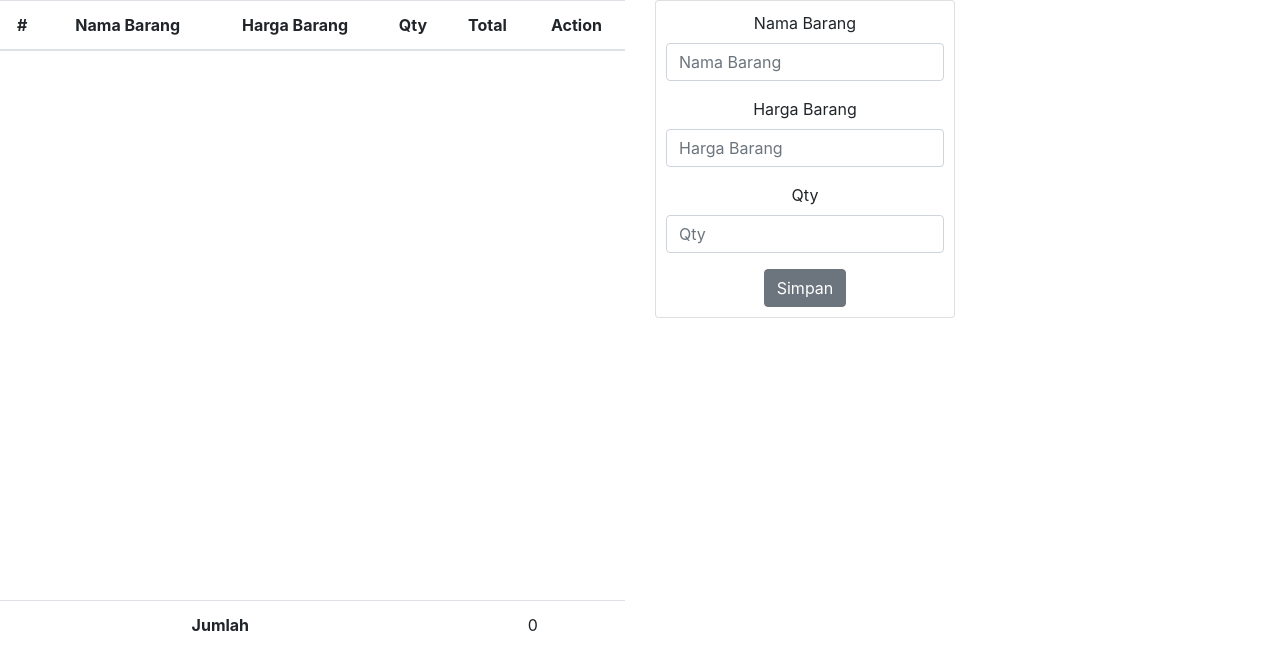
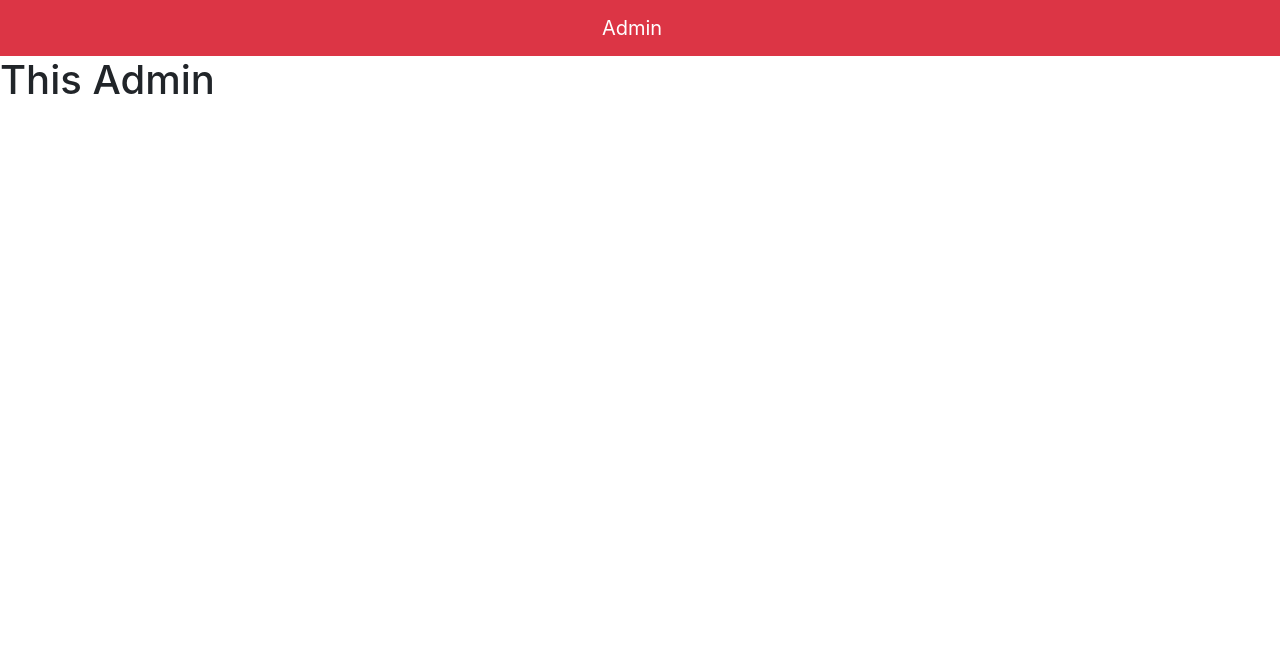
Before and after one commit to jokoss92/aplikasi-kasir, a React (Create React App) app: page /admin in a window 1280 px wide. Shown: the top 670 px of the page. Built offline with nearby package versions, Linux system fonts and the light colour scheme.

Commit message:
React Router DOM 1 - Admin Page dan User

```diff
--- a/src/App.js
+++ b/src/App.js
@@ -1,13 +1,23 @@
 import React, { Component } from 'react';
 import logo from './logo.svg';
 import './App.css';
-import Kasir from './container/Kasir';
+import Kasir from './container/User/Kasir';
+import NavBar from './components/Navbar';
+import HomeAdmin from './container/Admin/HomeAdmin';
+import {Switch, Route} from  'react-router-dom';
 
 class App extends Component {
   render() {
     return (
-      <div className="App">
-        <Kasir />
+      <div>
+        <Switch>
+        <Route path="/" exact component={() => <NavBar title="User"/>}/>
+        <Route path="/admin" component={() => <NavBar title="Admin"/>}/>
+        </Switch>
+        <Switch>
+        <Route path="/" exact component={() => <Kasir/>}/>
+        <Route path="/admin" component={() => <HomeAdmin/>}/>
+        </Switch>
       </div>
     );
   }
--- /dev/null
+++ b/src/components/Navbar.js
@@ -0,0 +1,37 @@
+import React from 'react';
+import {
+  Collapse,
+  Navbar,
+  NavbarToggler,
+  NavbarBrand,
+  Nav,
+  NavItem,
+  NavLink,
+  UncontrolledDropdown,
+  DropdownToggle,
+  DropdownMenu,
+  DropdownItem } from 'reactstrap';
+
+export default class NavBar extends React.Component {
+
+  render() {
+    return (
+      <div>
+        <Navbar color="danger" light expand="md">
+        <Nav className="mr-auto" navbar>
+              <NavItem>
+                <NavLink className="text-white">{this.props.Left}</NavLink>
+              </NavItem>
+            </Nav>
+          <NavbarBrand href="/" className="mx-auto" className="text-white" href="/">{this.props.title}</NavbarBrand>
+
+            <Nav className="ml-auto" navbar>
+              <NavItem>
+                <NavLink className="text-white">{this.props.Right}</NavLink>
+              </NavItem>
+            </Nav>
+        </Navbar>
+      </div>
+    );
+  }
+}
--- /dev/null
+++ b/src/container/Admin/HomeAdmin.js
@@ -0,0 +1,11 @@
+import React, { Component } from 'react'
+
+export default class HomeAdmin extends Component {
+  render() {
+    return (
+      <div>
+        <h1>This Admin</h1>
+      </div>
+    )
+  }
+}
--- a/src/container/Kasir.js
+++ b/src/container/User/Kasir.js
@@ -15,7 +15,7 @@ export default class Example extends React.Component {
     });
   };
 
-  handleSubmit =()=>{
+  handleSubmit =(event, fields)=>{
     const { data,nama, harga,qty } = this.state;
     let newData = {
       nama : nama,
@@ -31,6 +31,7 @@ export default class Example extends React.Component {
       harga : 0,
       qty : 0
     });
+    this.form && this.form.reset();
   };
 
   handleRemove = key =>{
@@ -123,7 +124,7 @@ export default class Example extends React.Component {
           <Label for="Qty">Qty</Label>
           <Input type="number" name="qty" placeholder="Qty" onChange={this.handleChange}/>
         </FormGroup>
-        <Button onClick={() => this.handleSubmit()}>Simpan</Button>
+        <Button onClick={() => this.handleSubmit()} ref={c => (this.form = c)}>Simpan</Button>
         </Form>
             </Card>
            </Col>
--- a/src/index.js
+++ b/src/index.js
@@ -4,9 +4,13 @@ import './index.css';
 import App from './App';
 import * as serviceWorker from './serviceWorker';
 import 'bootstrap/dist/css/bootstrap.min.css';
+import {BrowserRouter} from 'react-router-dom';
 
-
-ReactDOM.render(<App />, document.getElementById('root'));
+ReactDOM.render(
+<BrowserRouter>
+<App />
+</BrowserRouter>,
+ document.getElementById('root'));
 
 // If you want your app to work offline and load faster, you can change
 // unregister() to register() below. Note this comes with some pitfalls.
```
Also changed, not shown: package.json (+7 -6 lines), src/container/Admin/Barang.js (added), src/container/Admin/CreateBarang.js (added), 1 other file (tests, documents, lock files or other folders).
